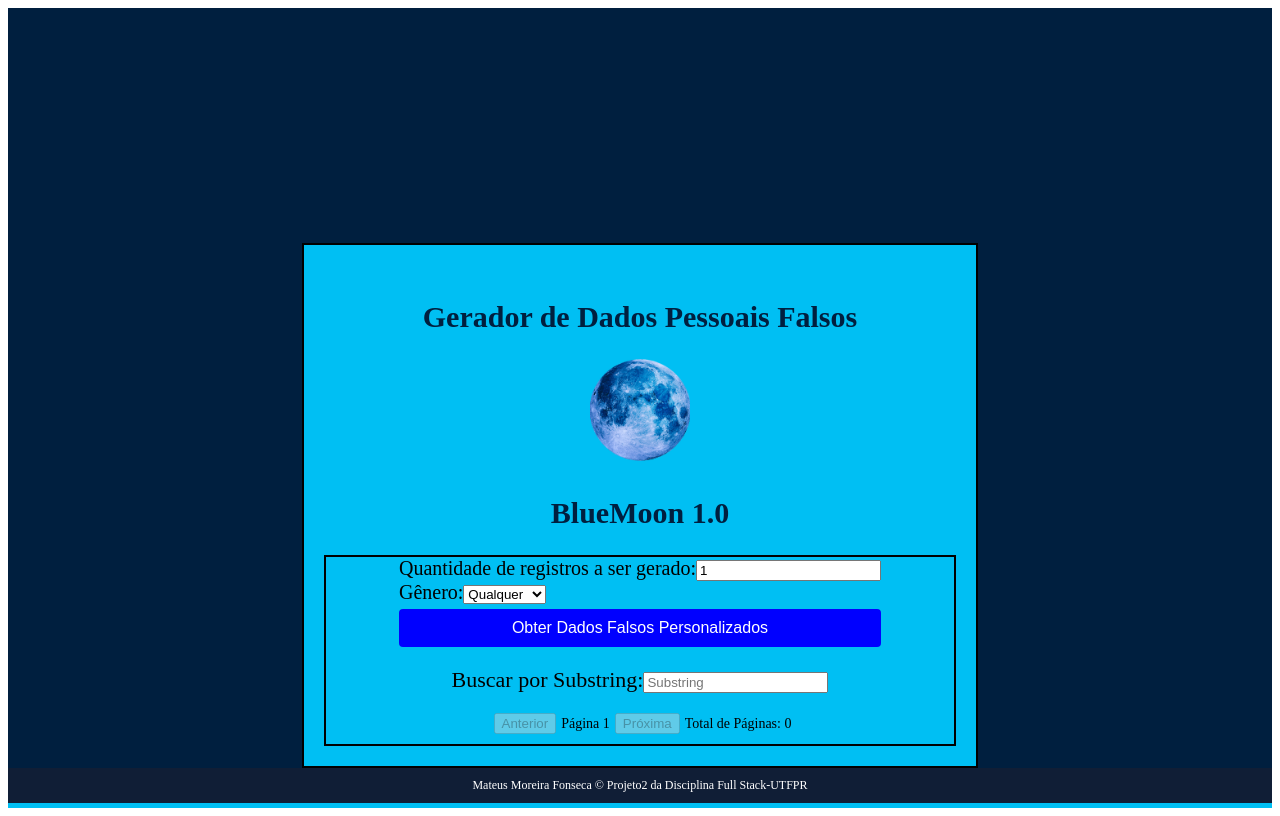
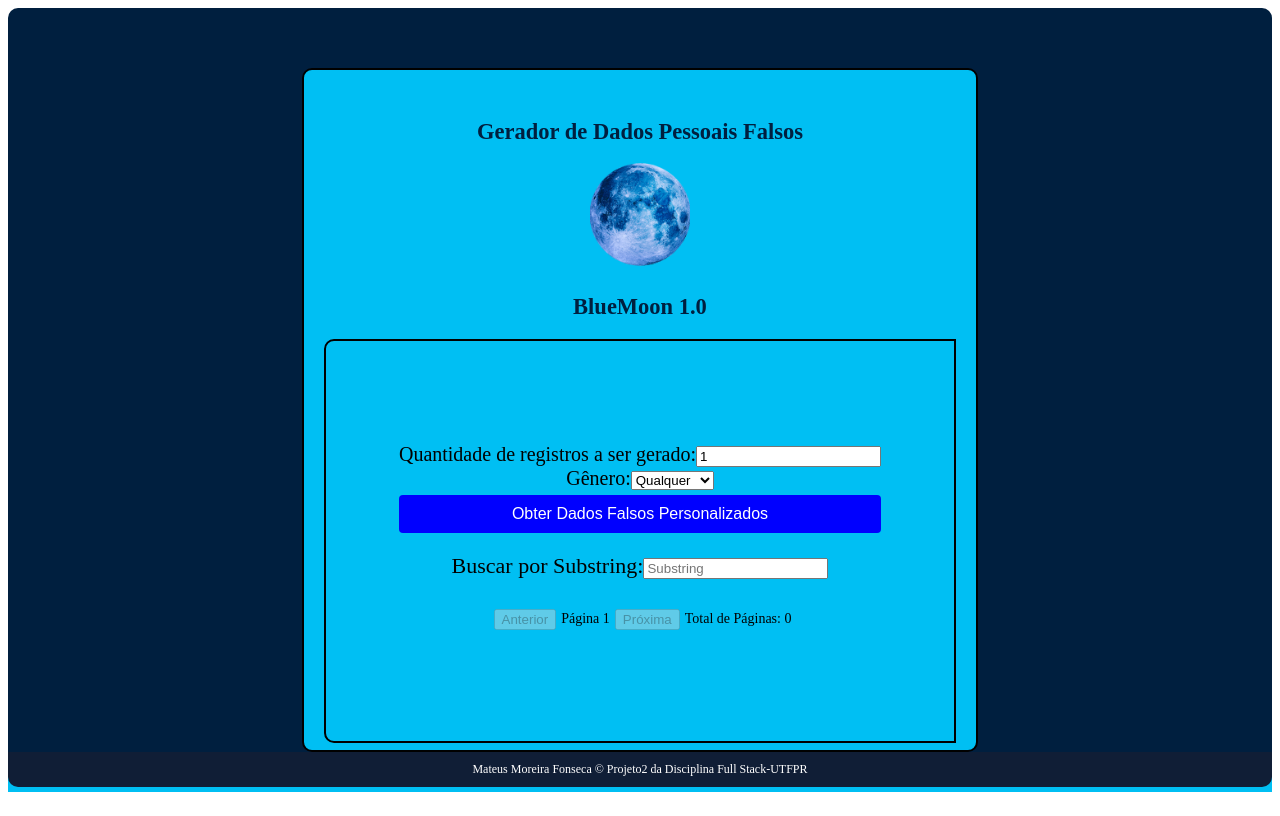
Before and after one commit to MateusMoreiraFonseca/Projeto2-React.js, a React (Create React App) app in the folder projeto2/: page / in a window 1280 px wide. Built offline with nearby package versions, Linux system fonts and the light colour scheme.

Commit message:
Melhoria Visual

```diff
--- a/projeto2/src/App.js
+++ b/projeto2/src/App.js
@@ -225,15 +225,15 @@ function App() {
           )}
           <Resultados ref={resultadosRef}>
             {itemAtual.map((dados, index) => (
-              <div key={index} className='conjuntoDados'>
+
+              <ConjuntoDados key={index} className='conjuntoDados'>
                 <hr />
                 <table>
                   <tbody>
                     {Object.entries(dados).map(([chave, valor]) => (
                       <tr key={chave}>
                         <td>
-                          {chave === 'address' ?
-                            'Endereço' :
+                          {chave === 'address' ? 'Endereço' :
                             chave === 'id' ? 'Id' :
                               chave === 'firstname' ? 'Nome' :
                                 chave === 'lastname' ? 'Sobrenome' :
@@ -241,8 +241,7 @@ function App() {
                                     chave === 'phone' ? 'Telefone' :
                                       chave === 'birthday' ? 'Data de Nascimento' :
                                         chave === 'gender' ? 'Gênero' :
-                                          chave.charAt(0).toUpperCase() + chave.slice(1)
-                          }
+                                          chave.charAt(0).toUpperCase() + chave.slice(1)}
                         </td>
                         <td>
                           {chave.trim() === 'Foto' ? (
@@ -257,11 +256,10 @@ function App() {
                     ))}
                   </tbody>
                 </table>
-                <hr />
-              </div>
+              </ConjuntoDados>
             ))}
+          </Resultados>
 
-          </Resultados>
 
 
           <Paginacao>
@@ -288,12 +286,23 @@ function App() {
   );
 }
 
+
+const ConjuntoDados = styled.div`
+  background-color: #001f3f;
+  margin: 0px;
+  padding: 0;
+  `;
+
 const Tudo = styled.div`
-  background-color: #001f3f;
-  min-height: 100vh;
-  position: relative;
-  display: flex;
-  flex-direction: column;
+background-color: #001f3f;
+min-height: 98vh;
+position: relative;
+display: flex;
+flex-direction: column;
+word-break: break-word;
+text-align: center;
+align-content: start;
+border-radius: 10px;
 
 `;
 
@@ -302,9 +311,16 @@ const BlocoExterno = styled.div`
   border: 2px solid #000;
   padding: 20px;
   width: 50%;
+  height: 80vh;
+  self-align:top;
   margin: auto;
-  margin-bottom: 2.5rem; /* Altura do footer */
-`;
+  margin-bottom: 2.5rem;
+  border-radius: 10px;
+  position: static;
+  top: 50%;
+  left: 50%;
+  align-content: start;
+  `;
 
 const Footer = styled.footer`
   background-color: #00BFF3;
@@ -316,17 +332,26 @@ const Footer = styled.footer`
 
 const BlocoInterno = styled.div`
   border: 2px solid #000;
+  border-top-left-radius: 10px;
+  border-bottom-left-radius: 10px;
+  overflow: auto;
+  background-color: #00BFF3;
+  height: 50vh;
+  align-content: center;
+
 `;
 
 const Titulo = styled.div`
   background-color: #00BFF3;
-  font-size: 20px;
+  font-size: 15px;
   margin-top: 10px;
   align-items: center;
   display: flex;
   flex-direction: column;
   align-items: center;
   color: #001f3f ;
+
+
 `;
 
 const MoonImage = styled.img`
@@ -342,8 +367,27 @@ const Resultados = styled.div`
   margin: 0 auto;
   background-color: #00BFF3;
   font-size: 16px;
-  margin-top: 10px;
-  margin-bottom: 10px;
+  margin-top: 0px;
+  margin-bottom: 15px;
+  border-collapse: collapse;
+  border-spacing: 0;
+
+
+  tr:nth-child(even) {
+    background-color: #f2f2f2;
+  }
+  tr:nth-child(odd) {
+    background-color: #ffffff;
+  }
+  table {
+    width: 100%;
+  }
+  td {
+    width: 10%;
+    text-align: left;
+  }
+  tr:hover {
+    background-color: #ddd;
 `;
 
 
@@ -353,6 +397,8 @@ const Assinatura = styled.footer`
   padding: 10px;
   font-size: 12px;
   text-align: center;
+  border-bottom-left-radius: 10px;
+  border-bottom-right-radius: 10px;
 `;
 
 const BuscaSubstring = styled.div`
@@ -361,7 +407,7 @@ const BuscaSubstring = styled.div`
   flex-direction: column;
   align-items: center;
   font-size: 22px;
-  margin-bottom: px;
+  margin-bottom: 15px;
 `;
 
 const Inputs = styled.div`
@@ -377,6 +423,7 @@ const Form = styled.form`
   display: flex;
   flex-direction: column;
   font-size: 20px;
+  border-radius: 10px;
 `;
 
 const Botao = styled.button`
```
